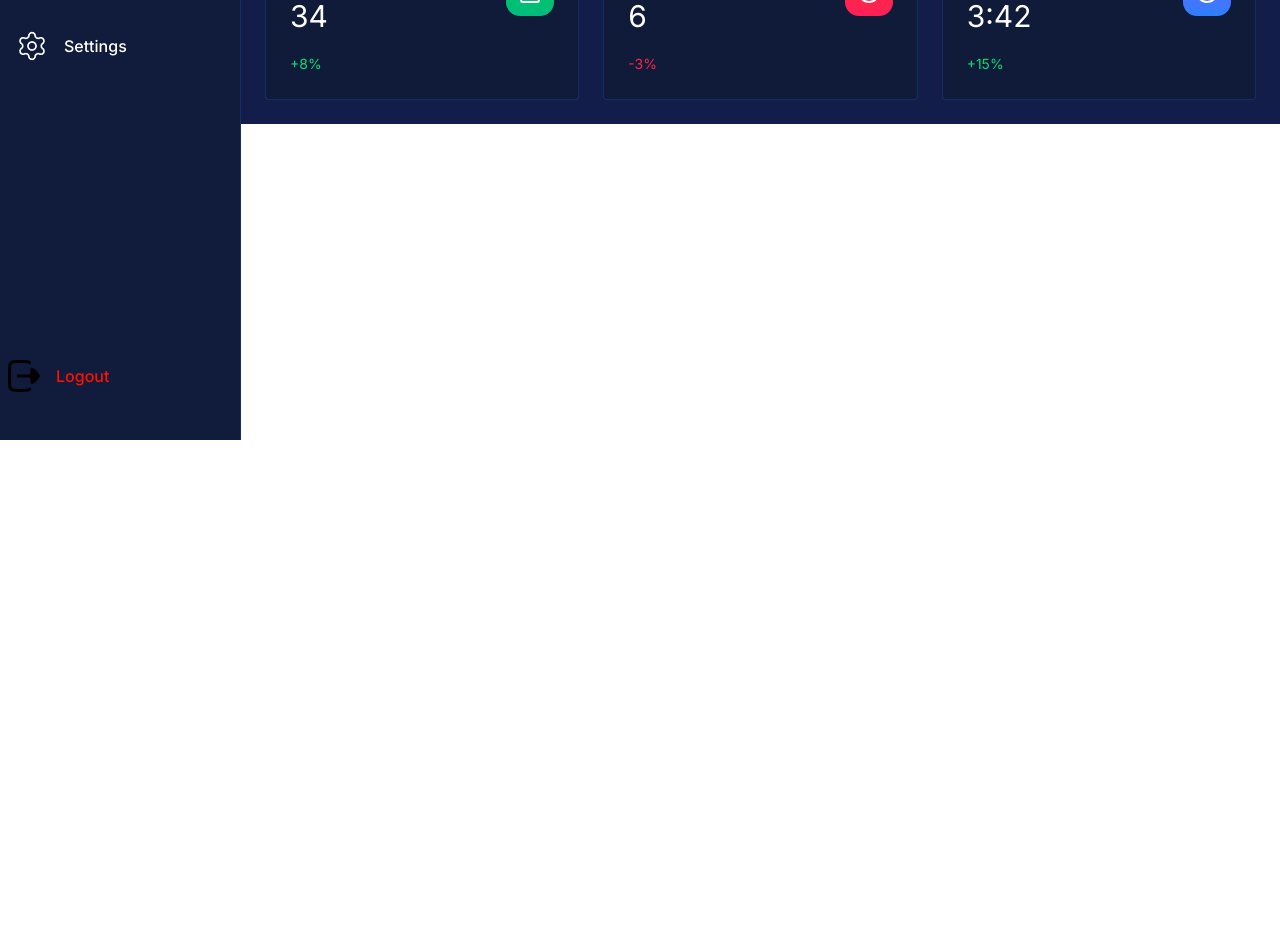
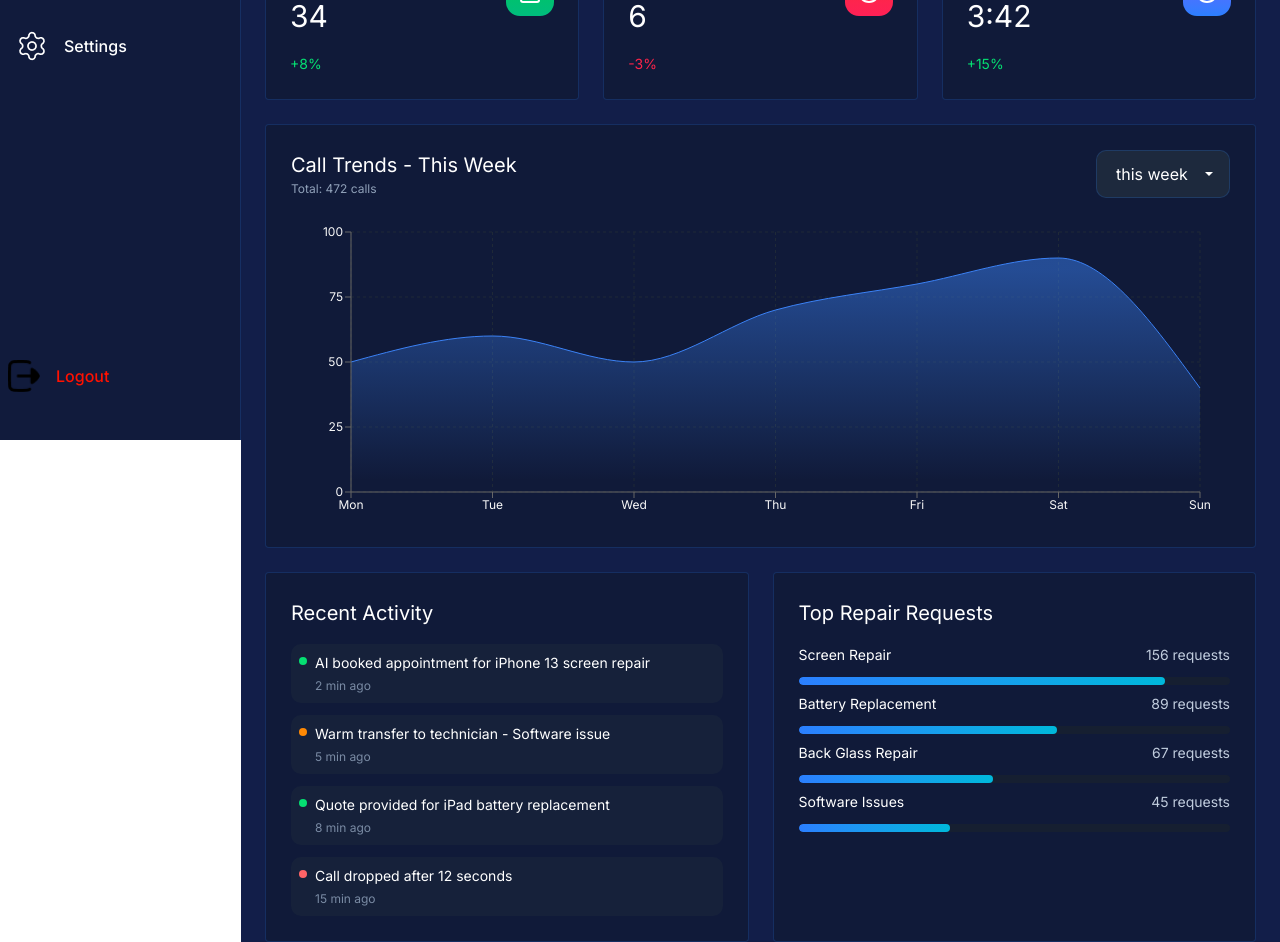
Before and after one commit to MRP-rakib/task, a Next.js app: page / in a window 1280 px wide. Shown: the part 360-1302 px from the top of the page. Before the commit the page ends 800 px from the top, so only its background shows below. Built offline with nearby package versions, Linux system fonts and the light colour scheme.

Commit message:
dashboard complete

```diff
--- /dev/null
+++ b/app/call/page.tsx
@@ -0,0 +1,26 @@
+import FilterBtn from '@/components/utils/btn/FilterBtn'
+import { Search } from 'lucide-react'
+import React from 'react'
+
+function page() {
+  return (
+    <div className='bg-[#121E49] px-6'>
+      <div className=' flex items-center justify-between gap-21.25 py-6'>
+        <div className='w-full flex items-center gap-2 flex-1 border  bg-[rgba(15,23,43,0.5)]  rounded-[14px] py-4 px-17 border-[rgba(43,128,255,0.2)]'>
+          <span className=''>
+            <Search color='#62748E'/>
+          </span>
+         <input type="text" placeholder='Search by phone number, issue type...'  className='text-[#62748E] w-full outline-0'/>
+        </div>
+        <div className=' flex items-center gap-6'>
+          <FilterBtn option1='All Type' option2='Second Type' option3='Third Type'/>
+          <FilterBtn option1='All Issues' option2='All Issues2' option3='All Issues3'/>
+          <FilterBtn option1='Today' option2='Tomorrow' option3='Yesterday'/>
+        </div>
+      </div>
+
+      </div>
+  )
+}
+
+export default page
--- a/app/page.tsx
+++ b/app/page.tsx
@@ -1,9 +1,17 @@
+import CallTrends from "@/components/dashboard/callTrends/CallTrends";
 import OverViewCard from "@/components/dashboard/overviewDetails/OverViewCard";
+import RecentActivity from "@/components/dashboard/recentActivity/RecentActivity";
+import RepairRequest from "@/components/dashboard/repairRequest/RepairRequest";
 
 export default function Home() {
   return (
     <div className="bg-[#121E49] px-6">
       <OverViewCard/>
+      <CallTrends/>
+      <div className="grid grid-cols-1 lg:grid-cols-2 gap-6 mt-6">
+        <RecentActivity/>
+        <RepairRequest/>
+      </div>
     </div>
   );
 }
--- /dev/null
+++ b/components/dashboard/callTrends/CallTrends.tsx
@@ -0,0 +1,23 @@
+import WeeklyChart from '@/components/dashboard/chart/WeeklyChart'
+import FilterBtn from "@/components/utils/btn/FilterBtn";
+
+function CallTrends() {
+  return (
+    <div className="bg-[rgba(15,23,43,0.5)] border border-[rgba(43,128,255,0.2)] p-6.25 rounded">
+        <div className=" flex items-center justify-between">
+            <div className="flext flex-col gap-1">
+             <h5 className="text-[16px] lg:text-[20px] text-[#FFFFFF]">Call Trends - This Week</h5>
+             <p className="text-[12px] text-[#90A1B9]">Total: 472 calls</p>
+        </div>
+        <div>
+             <FilterBtn option1='this week' option2='last week' option3='last 7 day'/>
+        </div>
+        </div>
+        <div className="pt-3 lg:pt-6">
+            <WeeklyChart/>
+        </div>
+    </div>
+  )
+}
+
+export default CallTrends
--- /dev/null
+++ b/components/dashboard/chart/WeeklyChart.tsx
@@ -0,0 +1,71 @@
+'use client'
+import { AreaChart, Area, XAxis, YAxis, CartesianGrid, Tooltip, ResponsiveContainer } from 'recharts';
+const data = [
+  {
+    name: 'Mon',
+    uv: 50,
+
+  },
+  {
+    name: 'Tue',
+    uv: 60,
+
+  },
+  {
+    name: 'Wed',
+    uv: 50,
+
+  },
+  {
+    name: 'Thu',
+    uv: 70,
+
+  },
+  {
+    name: 'Fri',
+    uv: 80,
+
+  },
+  {
+    name: 'Sat',
+    uv: 90,
+
+  },
+  {
+    name: 'Sun',
+    uv: 40,
+
+  },
+];
+
+const Example = () => {
+  return (
+    <div className='w-full h-75'>
+      <ResponsiveContainer width='100%' height='100%'>
+        <AreaChart
+          data={data}
+          margin={{
+            top: 10,
+            right: 30,
+            left: 0,
+            bottom: 0,
+          }}
+        >
+          <defs>
+            <linearGradient id="colorUv" x1="0" y1="0" x2="0" y2="1">
+              <stop offset="5%" stopColor="#3B82F6" stopOpacity={0.8}/>
+              <stop offset="95%" stopColor="#3B82F6" stopOpacity={0}/>
+            </linearGradient>
+          </defs>
+          <CartesianGrid strokeDasharray="3 3" stroke="#1f2937" />
+          <XAxis dataKey="name" tick={{fill:'#F8F8F8',fontSize: 12,}} />
+          <YAxis domain={[0,100]} tick={{fill:'#F8F8F8',fontSize: 12,}}/>
+          <Tooltip />
+          <Area type="monotone" dataKey="uv" stroke="#3B82F6" fill="url(#colorUv)"/>
+        </AreaChart>
+      </ResponsiveContainer>
+    </div>
+  );
+};
+
+export default Example;
--- /dev/null
+++ b/components/dashboard/recentActivity/RecentActivity.tsx
@@ -0,0 +1,59 @@
+
+const activities = [
+    {
+        id: 1,
+        text: "AI booked appointment for iPhone 13 screen repair",
+        timestamp: '2 min ago', // ২ মিনিট আগে
+        status: "success",
+    },
+    {
+        id: 2,
+        text: "Warm transfer to technician - Software issue",
+        timestamp: '5 min ago',
+        status: "pending",
+    },
+    {
+        id: 3,
+        text: "Quote provided for iPad battery replacement",
+        timestamp: '8 min ago',
+        status: "success",
+    },
+    {
+        id: 4,
+        text: "Call dropped after 12 seconds",
+        timestamp: '15 min ago',
+        status: "reject",
+    }
+];
+function RecentActivity() {
+    const statusColors: { [key: string]: string }= {
+        success: "bg-[#05DF72]",
+        pending: "bg-[#FF8904]",
+        reject: "bg-[#FF6467]",
+
+    };
+    return (
+        <div className="p-6.25 bg-[rgba(15,23,43,0.5)] border border-[rgba(43,128,255,0.2)] rounded text-white">
+
+            <h5 className="text-[18px] lg:text-[20px]">Recent Activity</h5>
+            <div className="flex flex-col gap-3 mt-4">
+{activities.map(a=>(
+                <div key={a.id} className="flex items-start p-2 gap-2 bg-[rgba(29,41,61,0.5)] rounded-[10px]">
+
+                <span className={`w-2 h-2 rounded-full ${statusColors[a.status]||'bg-gray-500'} mt-1.25`}></span>
+                <div className="flex flex-col gap-1">
+                    <p className="text-[#FFFFFF] text-[14px]">{a.text}</p>
+                    <p className="text-[#7A8BA4] text-[12px]">{a.timestamp}</p>
+                </div>
+
+
+            </div>
+            ))}
+            </div>
+
+
+        </div>
+    )
+}
+
+export default RecentActivity
--- /dev/null
+++ b/components/dashboard/repairRequest/RepairRequest.tsx
@@ -0,0 +1,32 @@
+const repairRequests = [
+  { id: 1, label: "Screen Repair", count: 156, percentage: "85%" },
+  { id: 2, label: "Battery Replacement", count: 89, percentage: "60%" },
+  { id: 3, label: "Back Glass Repair", count: 67, percentage: "45%" },
+  { id: 4, label: "Software Issues", count: 45, percentage: "35%" },
+];
+function RepairRequest() {
+  return (
+    <div className='p-6.25 bg-[rgba(15,23,43,0.5)] border border-[rgba(43,128,255,0.2)] rounded text-white'>
+      <h5 className="text-[18px] lg:text-[20px]">Top Repair Requests</h5>
+      <div className="flex flex-col gap-2 mt-4">
+        {repairRequests.map((item) => (
+          <div key={item.id} className="space-y-3">
+            <div className="flex justify-between items-center text-[14px]">
+              <span className="text-[#FFFFFF]">{item.label}</span>
+              <span className="text-[#C0CCDD]">{item.count} requests</span>
+            </div>
+            <div className="w-full bg-[#161f31] h-2 rounded-full overflow-hidden">
+              <div
+                className="h-full bg-linear-to-r from-[#2B7FFF] to-[#00B8DB] rounded-full transition-all duration-700 ease-in-out"
+                style={{ width: item.percentage }}
+              ></div>
+            </div>
+          </div>
+        ))}
+      </div>
+
+    </div>
+  )
+}
+
+export default RepairRequest
--- a/components/navbar/Navbar.tsx
+++ b/components/navbar/Navbar.tsx
@@ -6,7 +6,7 @@ interface navbarprops {
 }
 function Navbar({ setisOpen }: navbarprops) {
   return (
-    <nav className="py-2 px-4 lg:px-0 sticky top-0 left-0 w-full bg-[#111B3C] text-[#FFFFFF]">
+    <nav className="py-2 px-4 lg:px-0 sticky top-0 left-0 w-full bg-[#111B3C] text-[#FFFFFF] z-40">
 
       <div className="flex items-center justify-between lg:px-6">
         <div className="flex items-center gap-2">
--- a/components/sidebar/Sidebar.tsx
+++ b/components/sidebar/Sidebar.tsx
@@ -19,7 +19,7 @@ function Sidebar({isOpen,setisOpen}:sidebarprops) {
 
 
   return (
-   <aside className={`${isOpen?'w-full opacity-100 visible':'w-0 opacity-0 invisible'} bg-[rgba(0,0,0,0.5)] h-full md:opacity-100 md:visible absolute top-0 left-0 transition-all duration-300 md:w-60.25 md:sticky z-50`}>
+   <aside className={`${isOpen?'w-full opacity-100 visible':'w-0 opacity-0 invisible'} bg-[rgba(0,0,0,0.5)] h-screen md:opacity-100 md:visible absolute top-0 left-0 transition-all duration-300 md:w-60.25 md:sticky z-50`}>
      <div className="top-0 left-0 fixed md:sticky px-2 flex flex-col overflow-y-auto w-60.25 h-screen justify-between bg-[#111B3C] border-r border-[#2B7FFF33]">
       <span onClick={()=>setisOpen(false)} className="text-white md:hidden absolute right-2  top-2 w-8 h-8 rounded-full border flex items-center justify-center border-[#2B7FFF33]">
         <X/>
--- /dev/null
+++ b/components/utils/btn/FilterBtn.tsx
@@ -0,0 +1,30 @@
+import React from 'react'
+import { IoMdArrowDropdown } from 'react-icons/io'
+interface optionType{
+  option1?:string
+  option2?:string
+  option3?:string
+}
+function FilterBtn({option1,option2,option3}:optionType) {
+  return (
+    <div className=" relative inline-block bg-[#1D293D]  border border-[rgba(43,128,255,0.2)] rounded-[10px]">
+                    <select className=" text-[12px] lg:text-base text-[#FFFFFF] appearance-none outline-0 py-2.75 px-4.75 w-full pr-10" name="week" id="week">
+                    <option className="bg-[#1D293D] text-[#FFFFFF]" value='this_week'>
+                      {option1}
+                    </option>
+                    <option className="bg-[#1D293D] text-[#FFFFFF]" value='last_week'>
+                      {option2}
+                    </option>
+                    <option className="bg-[#1D293D] text-[#FFFFFF]" value='last_7_day'>
+                      {option3}
+                    </option>
+
+                 </select>
+                 <span className=" absolute top-1/2 -translate-y-1/2 right-3 pointer-events-none">
+                    <IoMdArrowDropdown  className="text-[#FFFFFF]"/>
+                 </span>
+                 </div>
+  )
+}
+
+export default FilterBtn
--- a/package.json
+++ b/package.json
@@ -12,7 +12,9 @@
     "lucide-react": "^0.563.0",
     "next": "16.1.5",
     "react": "19.2.3",
-    "react-dom": "19.2.3"
+    "react-dom": "19.2.3",
+    "react-icons": "^5.5.0",
+    "recharts": "^3.7.0"
   },
   "devDependencies": {
     "@svgr/webpack": "^8.1.0",
```
Also changed, not shown: components/dashboard/overviewDetails/OverViewCard.tsx (+9 -9 lines), components/callLogs/callList.tsx (added), 1 other file (tests, documents, lock files or other folders).
